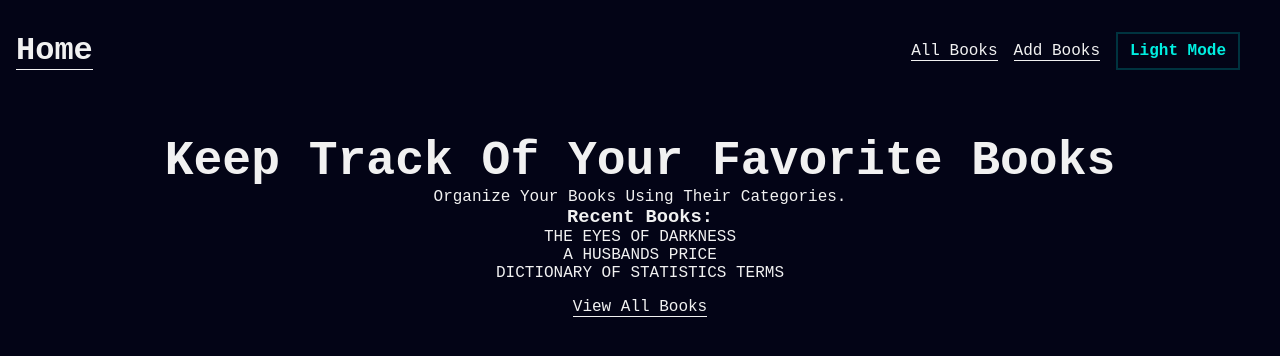
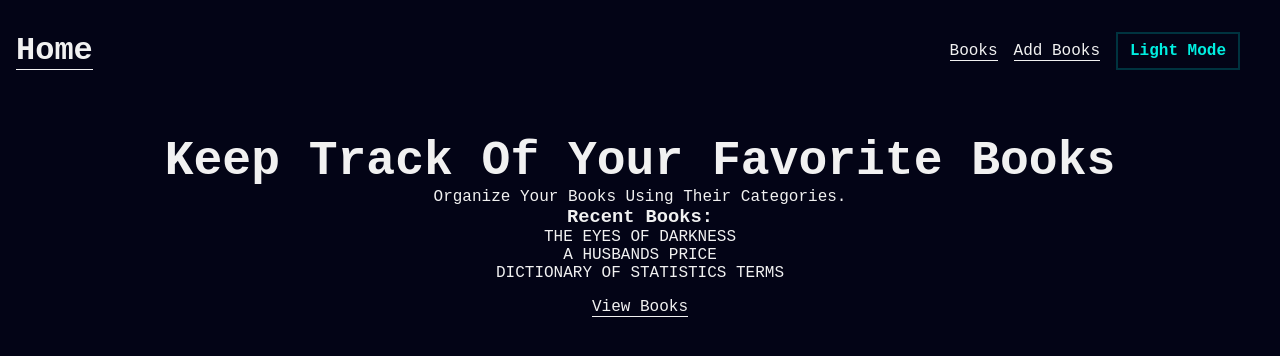
Before and after one commit to Essyuge/react-Project-phase-2, a React (Create React App) app: page / in a window 1280 px wide. Shown: the top 356 px of the page. Built offline with nearby package versions, Linux system fonts and the light colour scheme; data requests are answered from the project's data file.

Commit message:
my first commit

```diff
--- a/src/components/Header.js
+++ b/src/components/Header.js
@@ -17,7 +17,7 @@ const handleToggleDarkModeClick=(e)=>{
       <div className='navigation'>
 
         <NavLink className='button' to ="/books">
-          All Books
+          Books
         </NavLink>
         <NavLink className='button' to ="/books/new">
           Add Books
--- a/src/components/Home.js
+++ b/src/components/Home.js
@@ -25,7 +25,7 @@ const Home = () => {
       ))}
       <div style={{ margin: "1rem 0" }}>
         <Link className="button" to="/books">
-          View All Books
+          View Books
         </Link>
       </div>
     </section>
```
